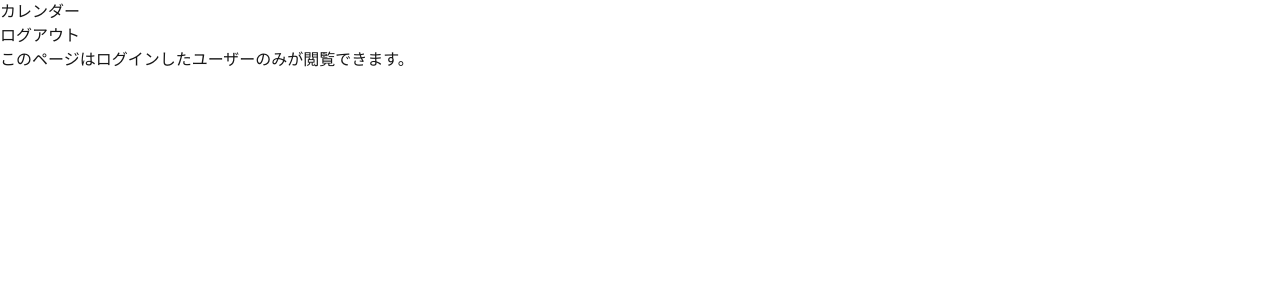
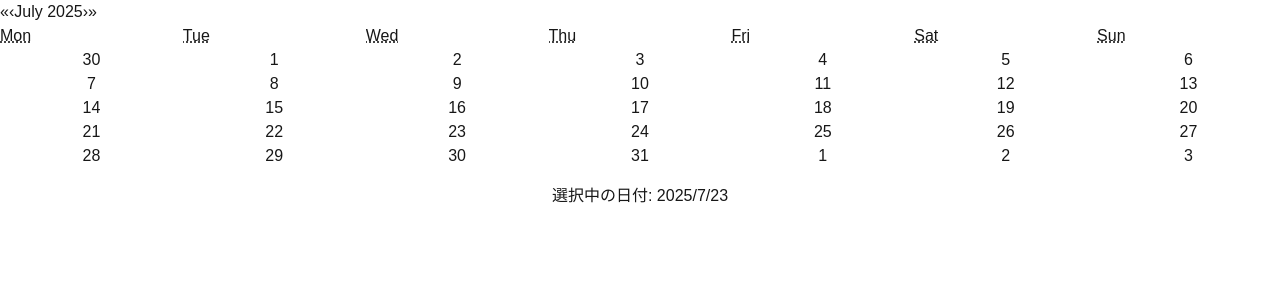
Before and after one commit to ogumakouta/shift-calendar, a Next.js app in the folder frontend/: page /calendar in a window 1280 px wide. Shown: the top 300 px of the page. Built offline with nearby package versions, Linux system fonts and the light colour scheme; sample sign-in values are in the browser's storage.

Commit message:
カレンダーコンポーネントを読み込む コード追加：page.tsx

```diff
--- a/frontend/src/app/calendar/page.tsx
+++ b/frontend/src/app/calendar/page.tsx
@@ -1,6 +1,7 @@
 'use client';
 import { useEffect, useState } from 'react';
 import { useRouter } from 'next/navigation';
+import Calender from '../../../components/Calendar';
 import Link from 'next/link';
 
 export default function CalendarPage() {
@@ -32,9 +33,9 @@ export default function CalendarPage() {
   // 認証が成功した場合に表示されるページ内容
   return (
     <main>
-      <h1>カレンダー</h1>
-      <button onClick={logout}>ログアウト</button>
-      <p>このページはログインしたユーザーのみが閲覧できます。</p>
+      <Calender />
+      {/* <button onClick={logout}>ログアウト</button>
+      <p>このページはログインしたユーザーのみが閲覧できます。</p> */}
       {/* ここにカレンダーのコンポーネントや機能を追加していく */}
     </main>
   );
```
